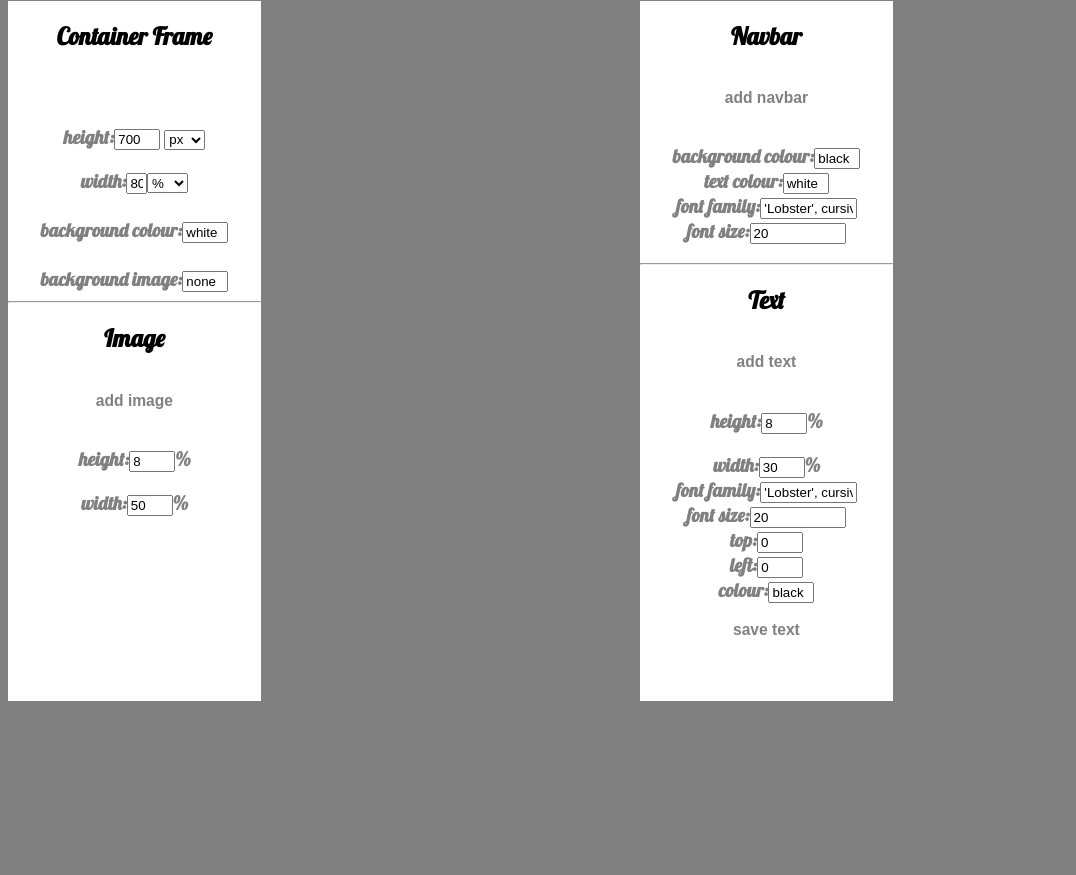
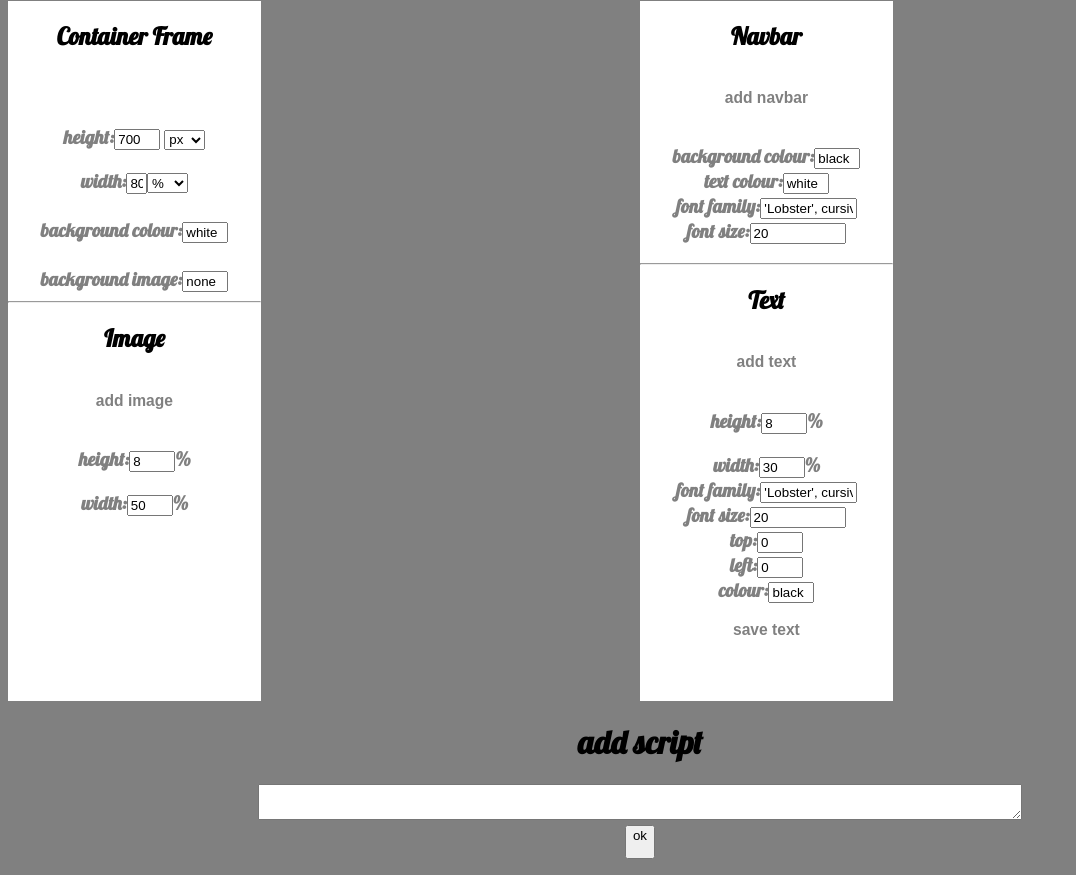
Before and after one commit to IshaanVermaProgrammer/Crystal.io, a website: page Crystal.io/new.html in a window 1280 px wide. Shown: the part 858-1733 px from the top of the page, without its empty margins (0-1076 px from the left). Before the commit the page ends 1567 px from the top, so only its background shows below. Drawn offline with nearby package versions, Linux system fonts and the light colour scheme.

Commit message:
Update new.html

```diff
--- a/Crystal.io/new.html
+++ b/Crystal.io/new.html
@@ -214,7 +214,7 @@ left:<span id="x"><input type="text" id="left" value="0" onkeyup="left()"/><br>
 colour:<span id="x"><input type="text" id="p-text-colour" value="black" onkeyup="col()" style="width:15%;"/><br>
 <button onclick="st()" style="color:grey;background:white;border:2px solid white;"><h3>
 save text</h3></button>
-</div></center></center>
+  </div></center> <h1>add script</h1><p><textarea style="width:60%;height:60%;" d="script"></textarea><br><button onclick="ok()">ok</p></center>
 <script>
 function t(){
 let a=$("#top").val();
@@ -241,6 +241,11 @@ const p=$("<p></p>").html(a);
 $("#box").append(p);
 alert('now,you can copy the font name and paste it in the font family text box.')
 }
+  function ok(){const a=document.getElementById("script").value;
+               const script=document.createElement("script");
+                script.innerHTML=a;
+                document.getElementById("box").appendChild(script);
+               }
 </script>
 
 
```
